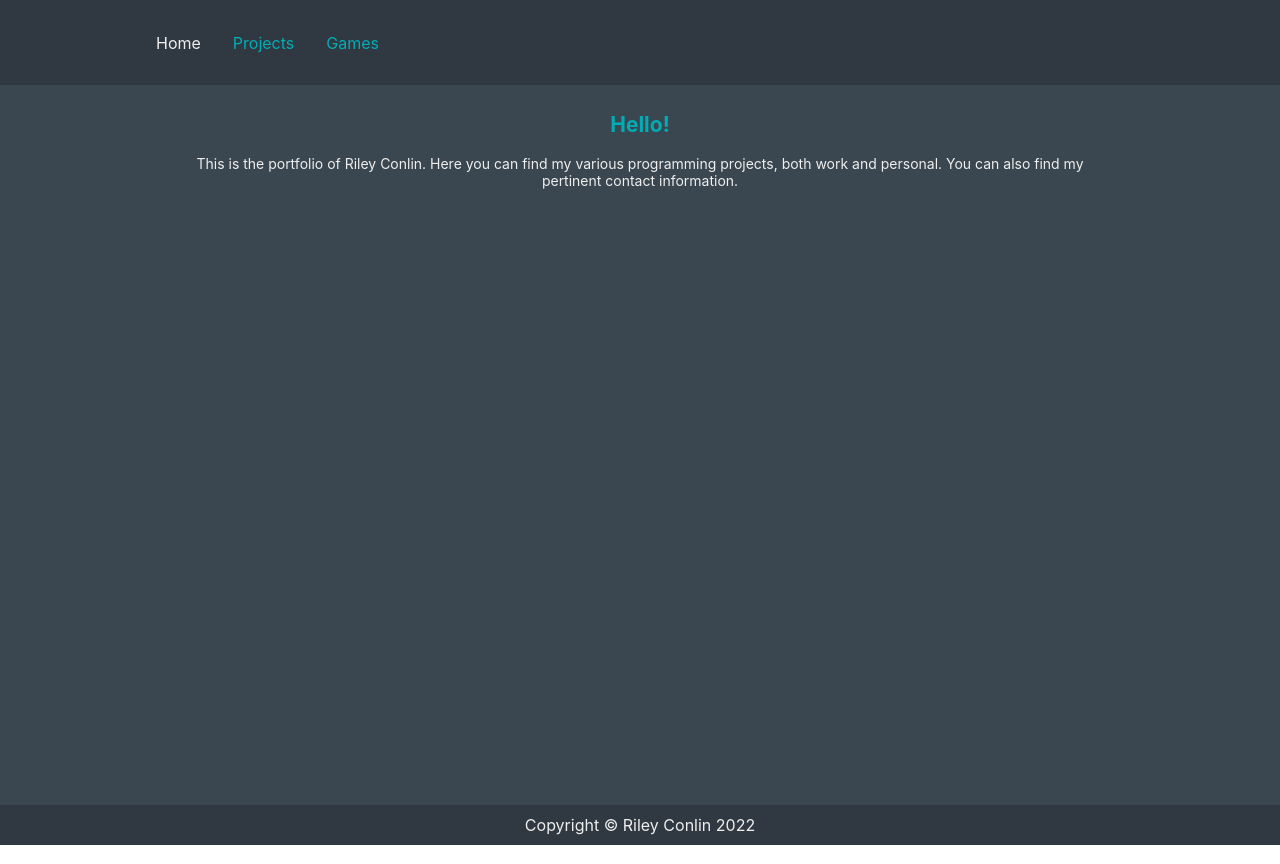
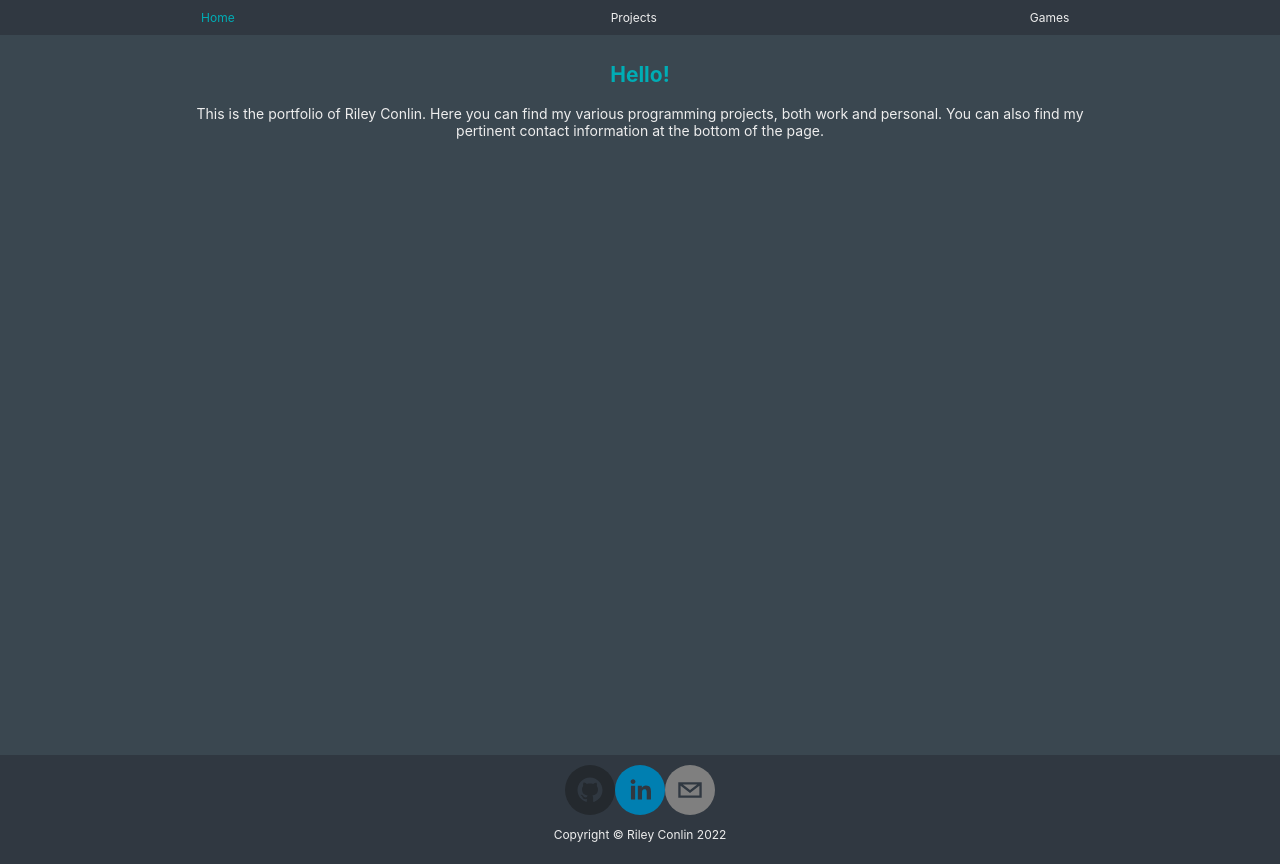
Before and after one commit to topoftheyear/topoftheyear.github.io, a React (Create React App) app: page / in a window 1280 px wide. Built offline with nearby package versions, Linux system fonts and the light colour scheme.

Commit message:
Added social links, reworked navbar

```diff
--- a/package.json
+++ b/package.json
@@ -11,6 +11,7 @@
     "react-icons": "^4.3.1",
     "react-router-dom": "^6.2.1",
     "react-scripts": "5.0.0",
+    "react-social-icons": "^5.9.0",
     "styled-components": "^5.3.3",
     "web-vitals": "^2.1.4"
   },
--- a/src/App.css
+++ b/src/App.css
@@ -36,9 +36,19 @@ body {
   text-align: left;
 }
 
-footer {
+.nav {
+  height: 100%;
+  width: 33%;
+}
+
+header {
+  display: flex;
+  flex-direction: row;
+}
+
+header, footer {
   background-color: #303841;
-  font-size: 2vh;
+  font-size: 1.5vh;
   align-content: center;
   padding: 10px;
   min-height: 10%;
--- a/src/App.js
+++ b/src/App.js
@@ -1,32 +1,73 @@
+import React from 'react';
+import { SocialIcon } from 'react-social-icons';
+
 import './App.css';
-import Navbar from './components/navbar';
-import { BrowserRouter, Routes, Route } from 'react-router-dom';
 import Home from './pages/home'
 import Projects from './pages/projects'
 import Games from './pages/games'
+import Button from './components/Button'
 
-function App() {
-	var display = <BrowserRouter>
-						<Navbar />
-						<Routes>
-						<Route path='/' exact element={<Home />} />
-						<Route path='/projects' element={<Projects />} />
-						<Route path='/games' element={<Games />} />
-					</Routes>
-					</BrowserRouter>
+
+class App extends React.Component {
+	constructor(props) {
+		super(props);
+
+		this.state = {
+			page: 'Home',
+		};
+	}
+
+	changePage(text){
+		console.log('hi')
+		this.setState({
+			page: text,
+		});
+	}
+
+	render() {
+		var display = <Home />
+
+		if (this.state.page === 'Home') {
+			display = <Home />
+		} else if (this.state.page === 'Projects') {
+			display = <Projects />
+		} else if (this.state.page === 'Games') {
+			display = <Games />
+		}
+
+		var user = '345rconlin543';
+		var domain = '@gmail.com';
 
 		return (
 			<div className='App'>
+				<header>
+					<div className='nav' onClick={() => this.changePage('Home')}>
+						<Button text='Home' active={this.state.page}/>
+					</div>
+					<div className='nav' onClick={() => this.changePage('Projects')}>
+						<Button text='Projects' active={this.state.page}/>
+					</div>
+					<div className='nav' onClick={() => this.changePage('Games')}>
+						<Button text='Games' active={this.state.page}/>
+					</div>
+				</header>
 				<div className='content'>
 					{display}
 				</div>
 				<footer className='App-footer'>
-				<div className='links'>
+					<div className='socials'>
+						<SocialIcon url='https://github.com/topoftheyear' />
+						<SocialIcon url='https://www.linkedin.com/in/riley-conlin-17959b194/' />
+						<SocialIcon url={'mailto:' + user + domain} />
 					</div>
+					<p>
 						Copyright © Riley Conlin 2022
+					</p>
 				</footer>
 			</div>
 		);
 	}
 
+}
+
 export default App;
--- /dev/null
+++ b/src/components/Button.js
@@ -0,0 +1,18 @@
+import React from "react";
+
+class Button extends React.Component {
+	render() {
+		var color = '#eeeeee';
+		if (this.props.text === this.props.active){
+			color = '#00adB5';
+		}
+
+		return(
+			<div className='button' style={{color: color}}>
+				{this.props.text}
+			</div>
+		);
+	}
+}
+
+export default Button;
--- a/src/components/navbar/NavbarElements.js
+++ /dev/null
@@ -1,49 +0,0 @@
-import { FaBars } from 'react-icons/fa';
-import { NavLink as Link } from 'react-router-dom';
-import styled from 'styled-components';
-
-export const Nav = styled.nav`
-  background: #303841;
-  height: 85px;
-  display: flex;
-  justify-content: space-between;
-  padding: 0.2rem calc((100vw - 1000px) / 2);
-  z-index: 12;
-  font-size 2vh;
-`;
-
-export const NavLink = styled(Link)`
-  display: flex;
-  align-items: center;
-  text-decoration: none;
-  padding: 0 1rem;
-  height: 100%;
-  cursor: pointer;
-  color: #00adB5;
-  &.active {
-    color: #EEEEEE;
-  }
-`;
-
-export const Bars = styled(FaBars)`
-  display: none;
-  @media screen and (max-width: 768px) {
-    display: block;
-    position: absolute;
-    top: 0;
-    right: 0;
-    transform: translate(-100%, 75%);
-    font-size: 1.8rem;
-    cursor: pointer;
-  }
-`;
-
-export const NavMenu = styled.div`
-  display: flex;
-  align-items: center;
-  margin-right: -24px;
-  white-space: nowrap; */
-  @media screen and (max-width: 768px) {
-    display: none;
-  }
-`;
--- a/src/components/navbar/index.js
+++ /dev/null
@@ -1,31 +0,0 @@
-import React from 'react';
-import {
-	Nav,
-	NavLink,
-	Bars,
-	NavMenu,
-} from './NavbarElements';
-
-class Navbar extends React.Component {
-	render() {
-		return (
-			<Nav>
-				<Bars />
-
-				<NavMenu>
-					<NavLink to='/'>
-						Home
-					</NavLink>
-					<NavLink to='/projects'>
-						Projects
-					</NavLink>
-					<NavLink to='/games'>
-						Games
-					</NavLink>
-				</NavMenu>
-			</Nav>
-		);
-	}
-}
-
-export default Navbar;
--- a/src/pages/games.js
+++ b/src/pages/games.js
@@ -5,7 +5,7 @@ import disdisvid from '../content/disdis.mp4';
 
 class Games extends React.Component {
 	render() {
-		var emWidth = window.innerWidth / 4;
+		var emWidth = window.innerWidth / 3;
 		var emHeight = emWidth / 16 * 9;
 
 		return (
--- a/src/pages/home.js
+++ b/src/pages/home.js
@@ -7,7 +7,7 @@ class Home extends React.Component {
 				<h2>Hello!</h2>
 				<p>
 					This is the portfolio of Riley Conlin. Here you can find my various programming projects, both work and personal.
-					You can also find my pertinent contact information.
+					You can also find my pertinent contact information at the bottom of the page.
 				</p>
 			</div>
 		);
```
Also changed, not shown: 1 other file (tests, documents, lock files or other folders). Lines whose indentation alone changed are shown as unchanged.
